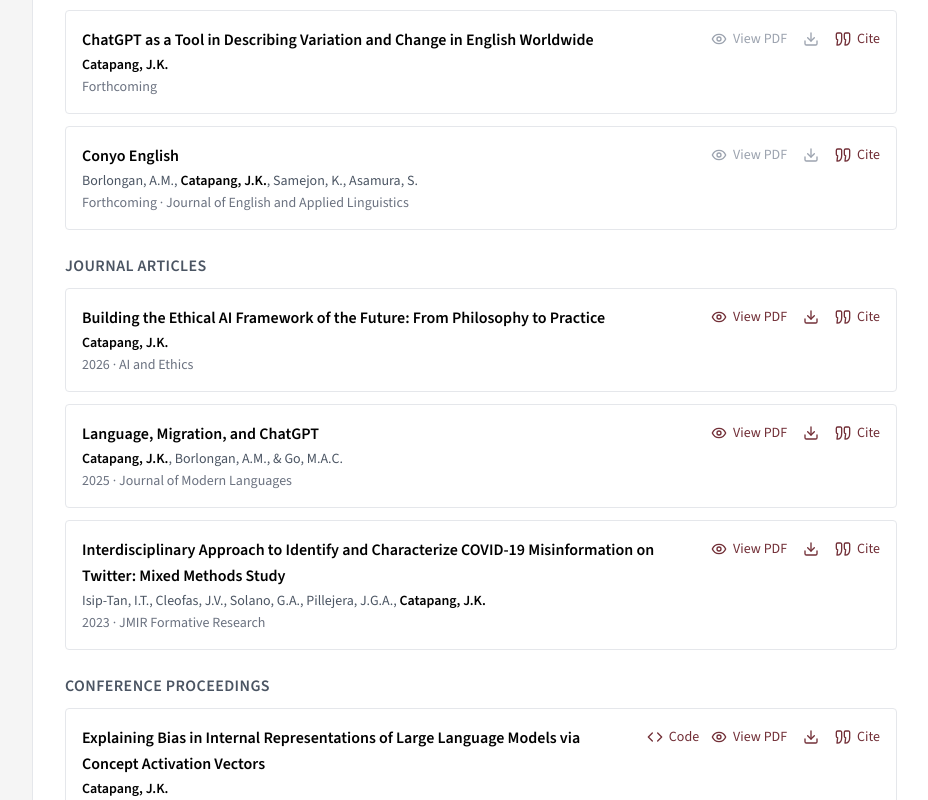
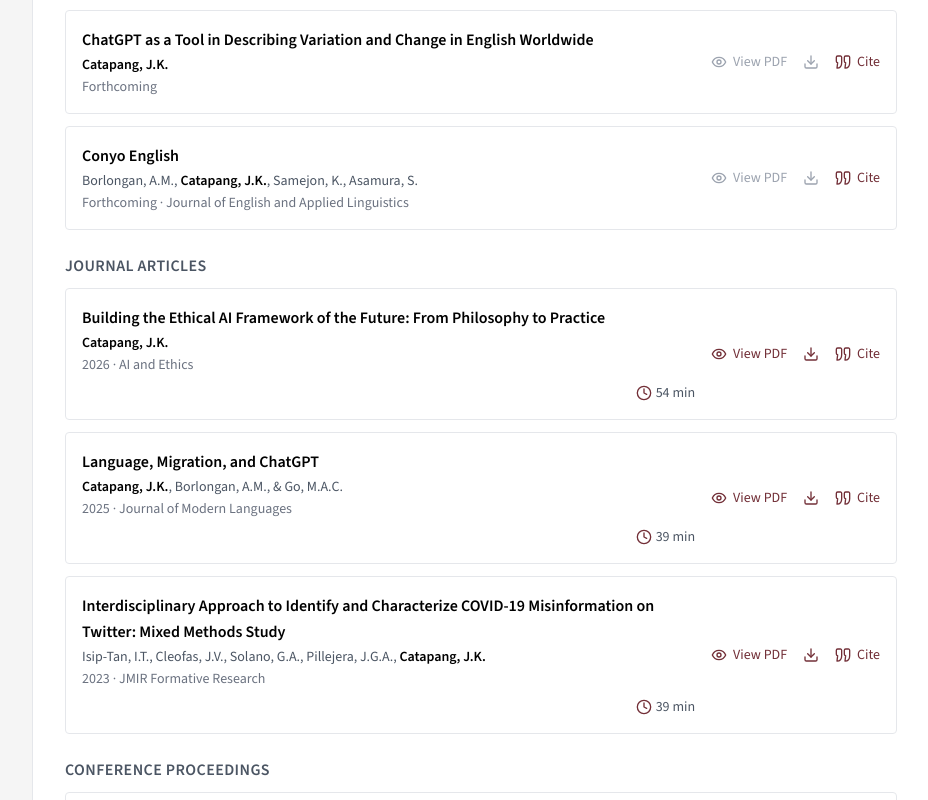
Before and after one commit to jaspercatapang/jaspercatapang.github.io, a React (Vite) app: page / in a window 1280 px wide. Shown: the part 3620-4420 px from the top of the page, without its empty margins (255-1183 px from the left). Built offline with nearby package versions, Linux system fonts and the light colour scheme.

Commit message:
Add publication PDF read-time estimates (200 wpm) to journal/conference cards

```diff
--- a/package.json
+++ b/package.json
@@ -5,6 +5,7 @@
   "type": "module",
   "scripts": {
     "dev": "vite",
+    "prebuild": "node scripts/compute-publication-reading-times.mjs",
     "build": "vite build",
     "preview": "vite preview"
   },
@@ -15,6 +16,7 @@
   "devDependencies": {
     "@vitejs/plugin-react": "^4.3.4",
     "autoprefixer": "^10.4.20",
+    "pdf-parse": "^2.4.5",
     "postcss": "^8.4.49",
     "tailwindcss": "^3.4.15",
     "vite": "^6.0.3"
--- a/src/App.jsx
+++ b/src/App.jsx
@@ -1,4 +1,5 @@
 import { useState, useEffect } from 'react'
+import publicationReadingMinutes from './publicationReadingMinutes.json'
 
 const Section = ({ id, title, children, className = '' }) => (
   <section id={id} className={`py-10 border-b border-gray-200 last:border-b-0 ${className}`}>
@@ -75,6 +76,13 @@ const CiteIcon = ({ className = 'w-4 h-4' }) => (
   </svg>
 )
 
+const TimerIcon = ({ className = 'w-4 h-4' }) => (
+  <svg xmlns="http://www.w3.org/2000/svg" className={className} viewBox="0 0 24 24" fill="none" stroke="currentColor" strokeWidth="2" strokeLinecap="round" strokeLinejoin="round" aria-hidden>
+    <circle cx="12" cy="12" r="10" />
+    <polyline points="12 6 12 12 16 14" />
+  </svg>
+)
+
 const CodeIcon = ({ className = 'w-4 h-4' }) => (
   <svg xmlns="http://www.w3.org/2000/svg" className={className} viewBox="0 0 24 24" fill="none" stroke="currentColor" strokeWidth="2" strokeLinecap="round" strokeLinejoin="round" aria-hidden>
     <polyline points="16 18 22 12 16 6" />
@@ -129,17 +137,35 @@ const CitationModal = ({ citationHtml, onClose }) => {
   )
 }
 
-function PublicationCard ({ title, authors, monthYear, venue, citation, pdfUrl, codeUrl }) {
+function PublicationCard ({ title, authors, monthYear, venue, citation, pdfUrl, codeUrl, readMinutes }) {
   const [citeOpen, setCiteOpen] = useState(false)
+  const showRead = typeof readMinutes === 'number' && readMinutes > 0
   return (
     <>
-      <article className="flex flex-wrap items-start gap-4 p-4 rounded border border-gray-200 bg-white min-w-0">
-        <div className="min-w-0 flex-1 basis-64">
-          <h4 className="font-sans text-[1rem] font-semibold text-black mb-0.5">{title}</h4>
-          <p className="text-sm text-gray-600 mb-0.5 [&_strong]:font-semibold [&_strong]:text-black" dangerouslySetInnerHTML={{ __html: boldAuthor(authors) }} />
-          <p className="text-sm text-gray-500">{monthYear}{venue && venue !== '—' ? ` · ${venue}` : ''}</p>
+      <article className="relative flex flex-wrap items-stretch gap-4 p-4 rounded border border-gray-200 bg-white min-w-0">
+        {showRead && (
+          <div
+            className="md:hidden absolute top-0 right-0 z-10 flex items-center gap-0.5 rounded-bl-md bg-accent pl-1.5 pr-2 py-1 text-[0.7rem] font-semibold text-white shadow-sm"
+            aria-label={`About ${readMinutes} min read`}
+          >
+            <TimerIcon className="h-3.5 w-3.5 shrink-0 text-white" />
+            <span>{readMinutes} min</span>
+          </div>
+        )}
+        <div className={`min-w-0 flex flex-1 basis-64 flex-col ${showRead ? 'max-md:pr-[5.25rem]' : ''}`}>
+          <div className="min-w-0">
+            <h4 className="font-sans text-[1rem] font-semibold text-black mb-0.5">{title}</h4>
+            <p className="text-sm text-gray-600 mb-0.5 [&_strong]:font-semibold [&_strong]:text-black" dangerouslySetInnerHTML={{ __html: boldAuthor(authors) }} />
+            <p className="text-sm text-gray-500">{monthYear}{venue && venue !== '—' ? ` · ${venue}` : ''}</p>
+          </div>
+          {showRead && (
+            <div className="mt-auto hidden md:flex justify-end items-center gap-1 pt-2 text-sm text-gray-600">
+              <TimerIcon className="h-4 w-4 shrink-0 text-accent" />
+              <span>{readMinutes} min</span>
+            </div>
+          )}
         </div>
-        <div className="flex items-center gap-3 shrink-0">
+        <div className="flex shrink-0 items-center gap-3 self-center">
           {codeUrl ? (
             <a href={codeUrl} target="_blank" rel="noopener noreferrer" className="inline-flex items-center gap-1.5 text-sm font-medium text-accent hover:underline" title="Code / data">
               <CodeIcon />
@@ -737,6 +763,7 @@ export default function App() {
                   citation={pub.citation}
                   pdfUrl={pub.pdfUrl}
                   codeUrl={pub.codeUrl}
+                  readMinutes={pub.pdfUrl ? publicationReadingMinutes[pub.pdfUrl] : undefined}
                 />
               ))}
             </div>
@@ -752,6 +779,7 @@ export default function App() {
                   citation={pub.citation}
                   pdfUrl={pub.pdfUrl}
                   codeUrl={pub.codeUrl}
+                  readMinutes={pub.pdfUrl ? publicationReadingMinutes[pub.pdfUrl] : undefined}
                 />
               ))}
             </div>
--- /dev/null
+++ b/src/publicationReadingMinutes.json
@@ -0,0 +1,16 @@
+{
+  "/publications/bilingual-chatbot-icaiic-2020.pdf": 20,
+  "/publications/covid-misinformation-tweets-icaiic-2022.pdf": 24,
+  "/publications/covid-misinformation-twitter-jmir-2023.pdf": 39,
+  "/publications/diabetic-retinopathy-mipr-2023.pdf": 20,
+  "/publications/emotes-3k-nlp4dh-2023.pdf": 15,
+  "/publications/ethical-ai-framework-2026.pdf": 54,
+  "/publications/explaining-bias-cav-nldb-2025.pdf": 24,
+  "/publications/floyd-warshall-dvrppd-ictc-2021.pdf": 20,
+  "/publications/heat-iscmi-2022.pdf": 13,
+  "/publications/language-migration-chatgpt-2025.pdf": 39,
+  "/publications/paclic-38-rerank-2024.pdf": 23,
+  "/publications/parallel-corpus-filipino-text-to-sql-2023.pdf": 21,
+  "/publications/speed-accuracy-sgd-iscmi-2022.pdf": 15,
+  "/publications/topic-modeling-vaccine-facebook-icsc-2022.pdf": 29
+}
```
Also changed, not shown: scripts/compute-publication-reading-times.mjs (added, +78 -0 lines), 6 other files (tests, documents, lock files or other folders).
